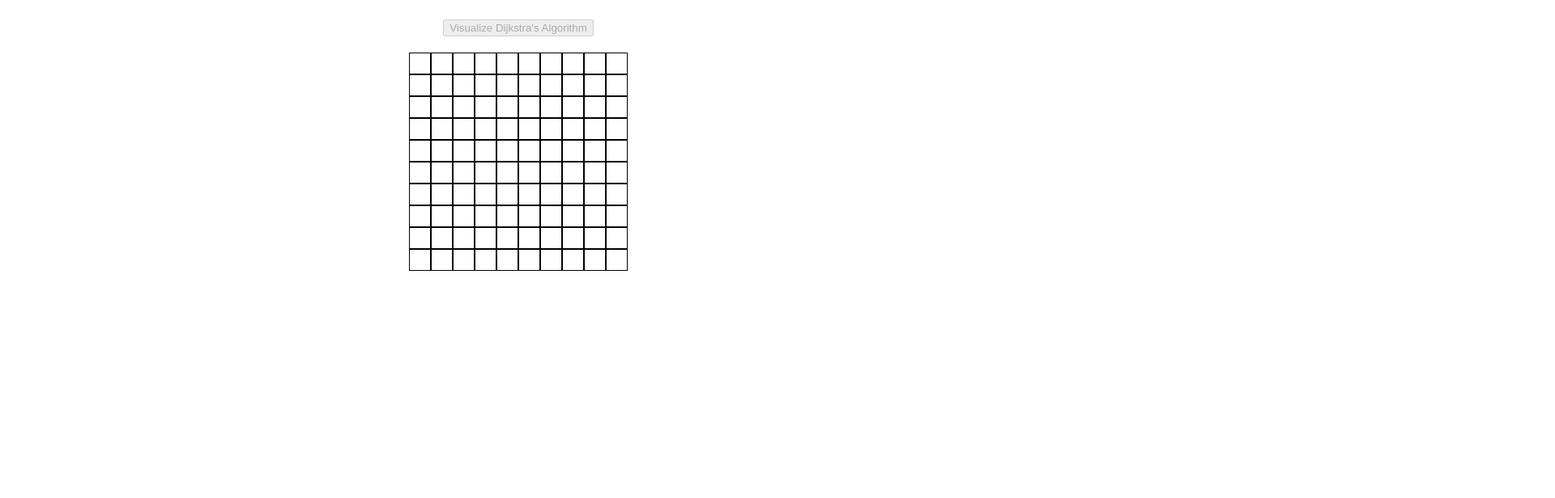
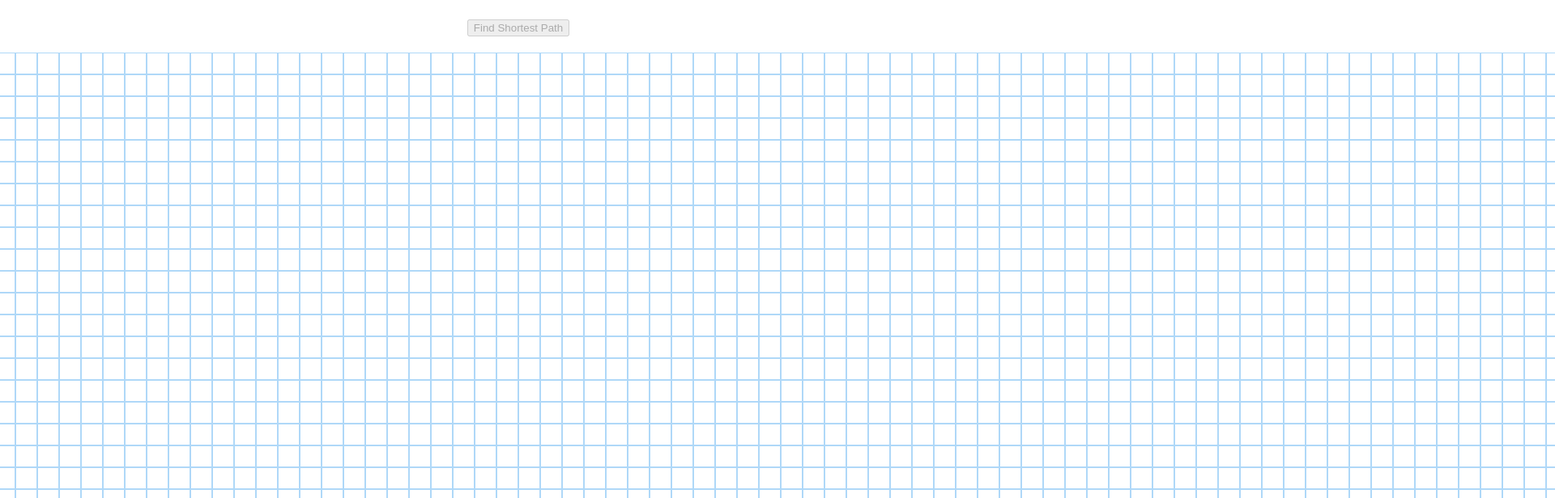
Before and after one commit to namaeconde/path-finding, a React (Create React App) app: page / in a window 1280 px wide. Shown: the top 616 px of the page at 81% size, 1920 px wide, since content can reach past the window. Built offline with nearby package versions, Linux system fonts and the light colour scheme.

Commit message:
Update grid component design

```diff
--- a/src/App.tsx
+++ b/src/App.tsx
@@ -14,7 +14,7 @@ function App() {
   const [hasEndNode, setHasEndNode] = useState(false);
 
   useEffect(() => {
-    setGrid(new Grid(10, 10));
+    setGrid(new Grid(100, 100));
   }, []);
 
   const handleMouseDown = (row: number, col: number) => {
@@ -38,17 +38,7 @@ function App() {
     setMouseIsPressed(false);
   };
 
-  const animateShortestPath = (nodesInShortestPathOrder: Node[]) => {
-    for (let i = 0; i < nodesInShortestPathOrder.length; i++) {
-      setTimeout(() => {
-        const node = nodesInShortestPathOrder[i];
-        document.getElementById(`node-${node.row}-${node.col}`).className =
-          'node node-shortest-path';
-      }, 50 * i);
-    }
-  };
-
-  const animateDijkstra = (visitedNodesInOrder: Node[], nodesInShortestPathOrder: Node[]) => {
+  const animateResults = (visitedNodesInOrder: Node[], nodesInShortestPathOrder: Node[]) => {
     for (let i = 0; i <= visitedNodesInOrder.length; i++) {
       setTimeout(() => {
         const node = visitedNodesInOrder[i];
@@ -58,16 +48,22 @@ function App() {
 
       if (visitedNodesInOrder[i].isEnd) {
         setTimeout(() => {
-          animateShortestPath(nodesInShortestPathOrder);
+          for (let i = 0; i < nodesInShortestPathOrder.length; i++) {
+            setTimeout(() => {
+              const node = nodesInShortestPathOrder[i];
+              document.getElementById(`node-${node.row}-${node.col}`).className =
+                'node node-shortest-path';
+            }, 50 * i);
+          }
         }, 10 * i);
         return;
       }
     }
   };
 
-  const visualizeDijkstra = () => {
+  const findShortestPath = () => {
     const nodesInShortestPathOrder = grid.findShortestPath(startNode, endNode);
-    animateDijkstra(grid.visitedNodesInOrder, nodesInShortestPathOrder);
+    animateResults(grid.visitedNodesInOrder, nodesInShortestPathOrder);
   }
 
   return (
@@ -78,7 +74,7 @@ function App() {
       flexDirection: "column",
       margin: 24
     }}>
-      <button disabled={disableButton} onClick={() => visualizeDijkstra()}>Visualize Dijkstra's Algorithm</button>
+      <button disabled={disableButton} onClick={() => findShortestPath()}>Find Shortest Path</button>
       { grid &&
         <GridComponent
           nodes={grid.nodes}
--- a/src/component/node/Node.component.css
+++ b/src/component/node/Node.component.css
@@ -1,25 +1,25 @@
 .node {
   width: 25px;
   height: 25px;
+  border: 1px solid rgb(175, 216, 248);
   background-color: white;
-  border: 1px solid black;
   display: inline-block;
 }
 
 .node-start {
-  background-color: green;
+  background-color: rgb(175, 248, 181)
 }
 
 .node-end {
-  background-color: red;
+  background-color: rgb(248, 175, 175);
 }
 
 .node-visited {
-  background-color: lightblue;
+  background-color: rgb(175, 176, 248);
 }
 
 .node-shortest-path {
-  background-color: yellow;
+  background-color: rgb(248, 237, 175)
 }
 
 .node-wall {
```
